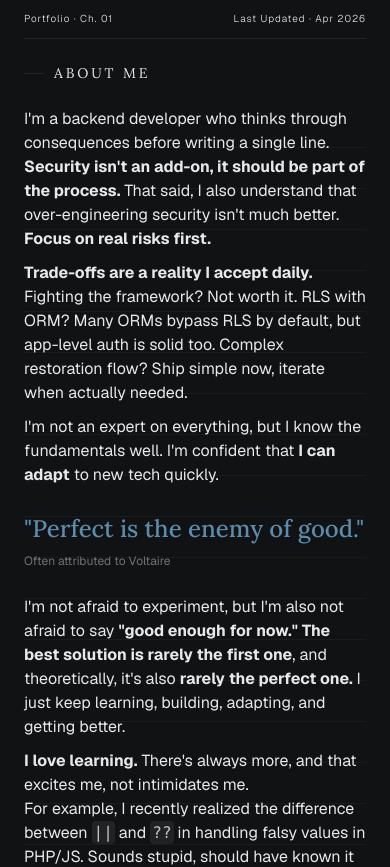
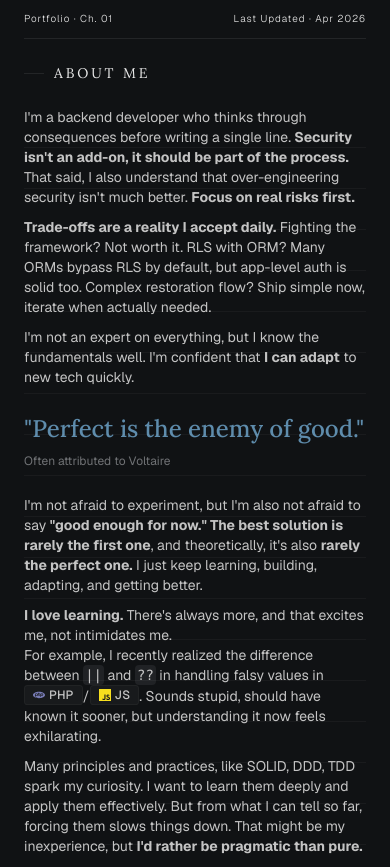
Before and after one commit to vuezy/my-portfolio, a Next.js app: page / in a window 390 px wide. Shown: the part 920-1787 px from the top of the page. Built offline with nearby package versions, Linux system fonts and the light colour scheme.

Commit message:
feat(about-me): configure font size, tech tags, and code elements

```diff
--- a/src/app/_components/AboutMeChapter.tsx
+++ b/src/app/_components/AboutMeChapter.tsx
@@ -1,8 +1,10 @@
 import Chapter from "@/components/common/Chapter";
-import InlineCode from "@/components/common/InlineCode";
+import TechTag from "@/components/common/TechTag";
+import JavaScriptIcon from "@/components/icons/JavaScriptIcon";
+import PHPIcon from "@/components/icons/PHPIcon";
 
 export default function AboutMeChapter() {
-  const lastUpdated = new Date('2026-04-20');
+  const lastUpdated = new Date('2026-04-23');
 
   return (
     <Chapter
@@ -12,7 +14,7 @@ export default function AboutMeChapter() {
       lastUpdated={lastUpdated}
       nextChapterId="origin"
     >
-      <div className="grid grid-cols-1 md:grid-cols-3 gap-2.5 ruled">
+      <div className="grid grid-cols-1 md:grid-cols-3 gap-2.5 text-secondary-foreground text-sm md:text-base ruled">
         <div className="md:col-span-2 order-1 md:order-2 space-y-2.5">
           <p>
             I&apos;m a backend developer who thinks through consequences before writing a single line.
@@ -50,7 +52,8 @@ export default function AboutMeChapter() {
 
           <p>
             <strong>I love learning.</strong> There&apos;s always more, and that excites me, not intimidates me.<br />
-            For example, I recently realized the difference between <InlineCode>||</InlineCode> and <InlineCode>??</InlineCode> in handling falsy values in PHP/JS.
+            For example, I recently realized the difference between <code>||</code> and <code>??</code> in handling
+            falsy values in <TechTag><PHPIcon /> PHP</TechTag>/<TechTag><JavaScriptIcon /> JS</TechTag>.
             Sounds stupid, should have known it sooner, but understanding it now feels exhilarating.
           </p>
 
--- a/src/app/globals.css
+++ b/src/app/globals.css
@@ -143,6 +143,9 @@
   h1, h2, h3, h4 {
     @apply font-serif;
   }
+  code {
+    @apply bg-secondary text-secondary-foreground p-0.5 rounded;
+  }
 }
 
 @utility ruled {
--- a/src/components/common/InlineCode.tsx
+++ /dev/null
@@ -1,13 +0,0 @@
-import React from "react";
-
-interface InlineCodeProps {
-  children: React.ReactNode;
-}
-
-export default function InlineCode({ children }: InlineCodeProps) {
-  return (
-    <code className="bg-secondary text-secondary-foreground p-0.5 rounded">
-      {children}
-    </code>
-  );
-}
```
